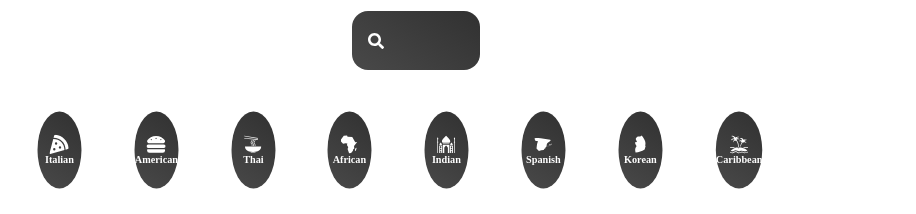
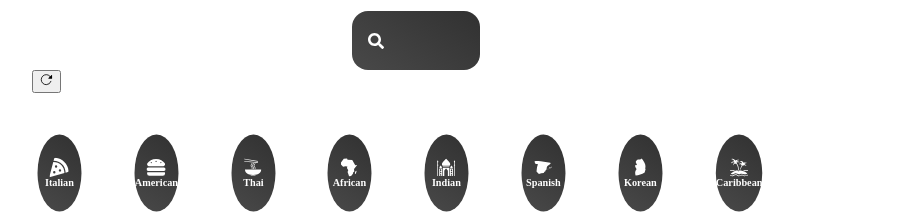
Before and after one commit to DaveAigbe/Yummy, a React (Create React App) app: page /recipe/1 in a window 1280 px wide. Shown: the part 154-368 px from the top of the page, without its empty margins (224-1140 px from the left). Built offline with nearby package versions, Linux system fonts and the light colour scheme; no server answers.

Commit message:
-Added unstyled reload button with functionality

```diff
--- a/src/App.js
+++ b/src/App.js
@@ -1,10 +1,11 @@
 import AllPages from "./Pages/AllPages";
 import {BrowserRouter, Link} from "react-router-dom";
-import FoodCategories from "./Components/FoodCategories";
+import CategoriesBar from "./Components/CategoriesBar";
 import React from "react";
 import SearchBar from "./Components/SearchBar";
 import styled from 'styled-components';
 import {GiKnifeFork} from "react-icons/gi";
+import ReloadButton from "./Components/ReloadButton";
 
 function App() {
     return (
@@ -16,7 +17,8 @@ function App() {
                     <Logo to={'/'}>Yummy</Logo>
                 </Nav>
                 <SearchBar/>
-                <FoodCategories/>
+                <ReloadButton/>
+                <CategoriesBar/>
                 <AllPages/>
             </BrowserRouter>
         </div>
--- a/src/Components/FoodCategories.jsx
+++ b/src/Components/CategoriesBar.jsx
@@ -5,7 +5,7 @@ import {NavLink} from 'react-router-dom';
 
 import React from 'react';
 
-const FoodCategories = () => {
+const CategoriesBar = () => {
     return (
         // styled element that formats container for food categories ui
         <List>
@@ -90,4 +90,4 @@ const SLink = styled(NavLink)`
 
 `
 
-export default FoodCategories;
+export default CategoriesBar;
--- a/src/Components/RecipesSlider.jsx
+++ b/src/Components/RecipesSlider.jsx
@@ -14,7 +14,7 @@ const RecipesSlider = ({title='Trending', type = ''}) => {
         return () => {
             getRecipeType();
         };
-    }, );
+    }, [recipeType]);
 
     const getRecipeType = async () => {
         let tags = ''
@@ -34,10 +34,9 @@ const RecipesSlider = ({title='Trending', type = ''}) => {
         } else {
             const api = await fetch(`https://api.spoonacular.com/recipes/random?apiKey=${API_KEY}&number=9${tags}`);
             const data = await api.json();
-            setRecipeType(() => data.recipes);
+            setRecipeType(data.recipes);
 
             localStorage.setItem(storageName, JSON.stringify(data.recipes));
-
         }
     };
 
--- /dev/null
+++ b/src/Components/ReloadButton.jsx
@@ -0,0 +1,24 @@
+import React from 'react';
+import {IoReload} from 'react-icons/io5';
+import styled from 'styled-components'
+
+
+const emptyOutMemory = () => {
+    localStorage.clear();
+}
+
+
+const ReloadButton = () => {
+    return (
+        <Button onClick={() => emptyOutMemory()}>
+            <IoReload/>
+        </Button>
+    );
+};
+
+
+const Button = styled.button`
+  cursor: pointer;
+`
+
+export default ReloadButton;
```
